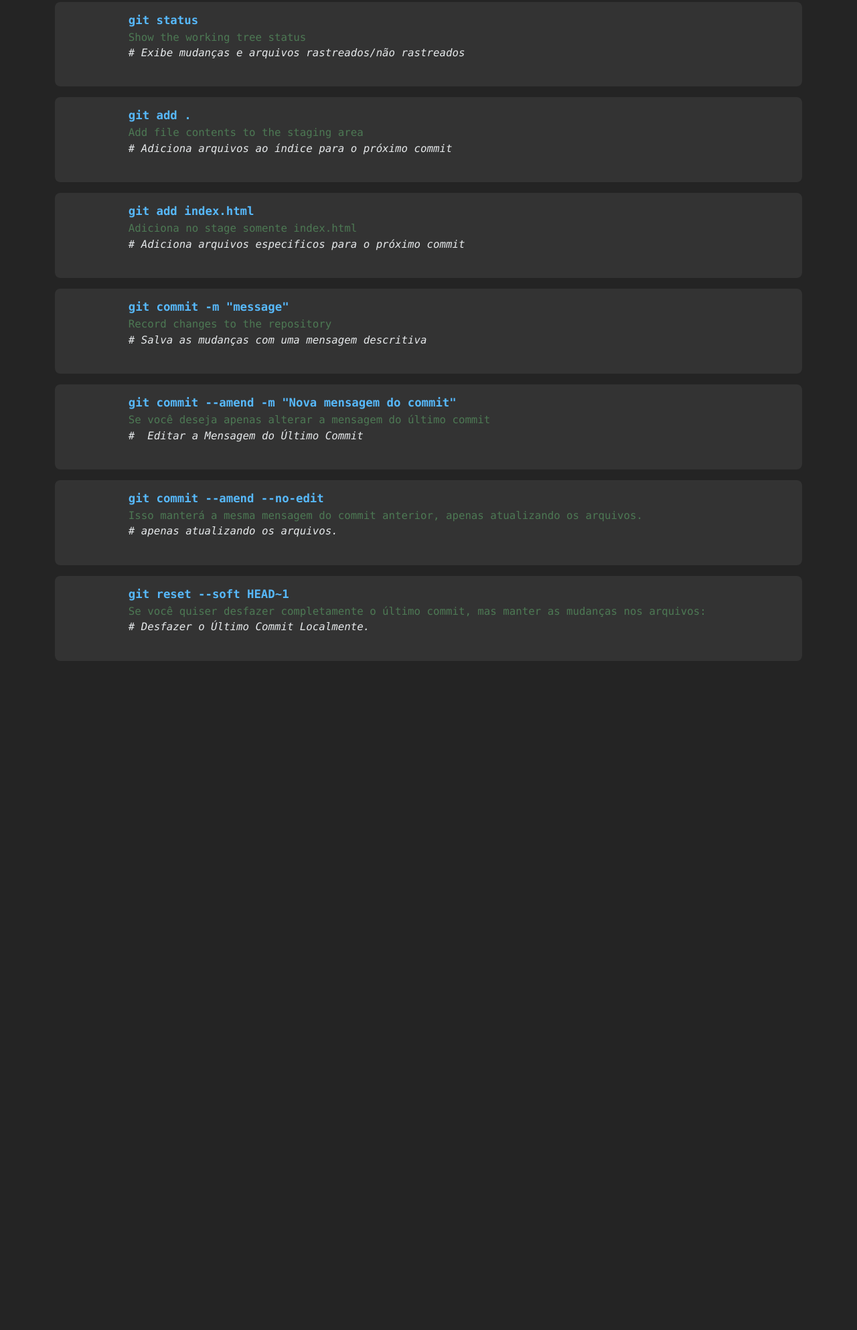
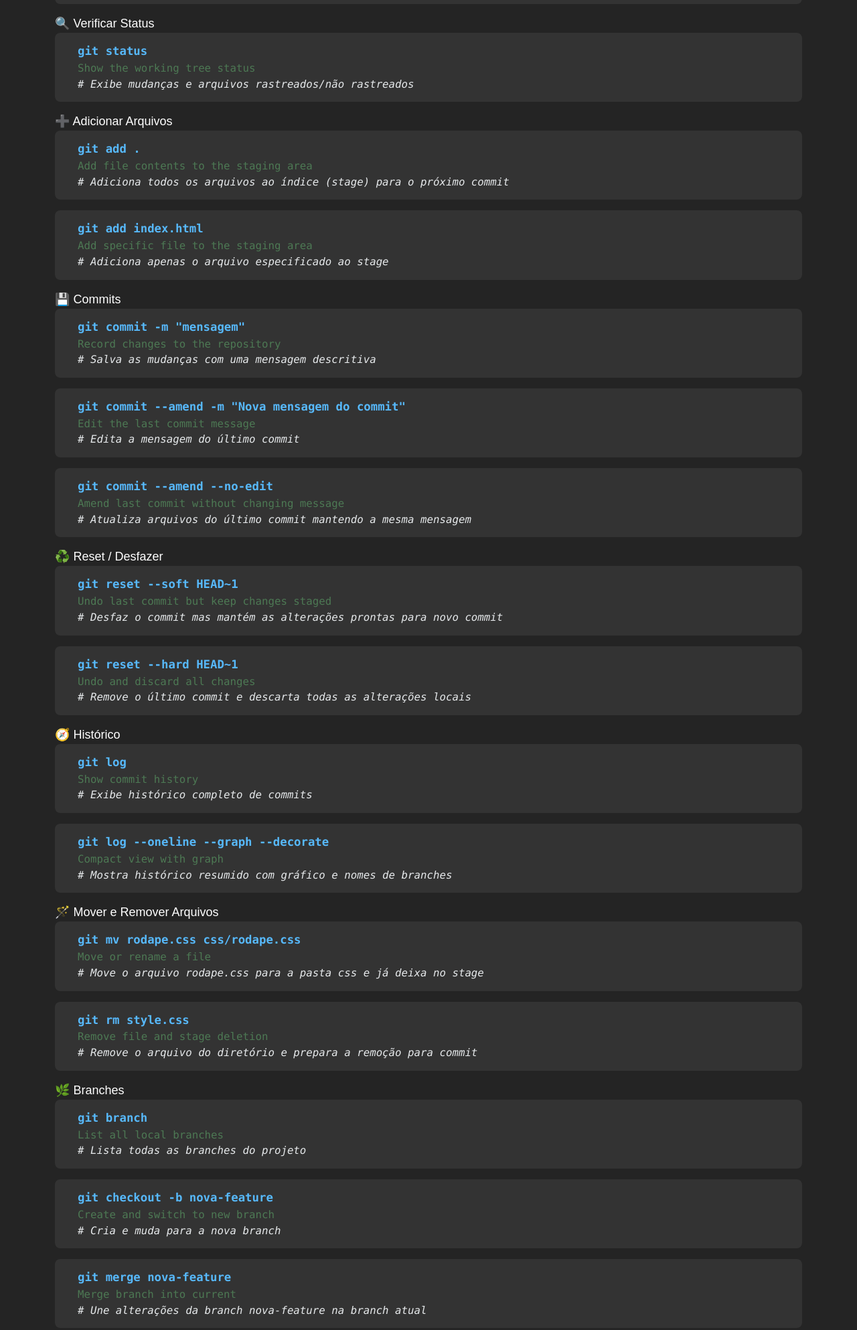
Before and after one commit to mazolatec/aprendendogithub, a plain HTML site: page ComandosBasicos/basic.html in a window 1280 px wide. Shown: the part 194-2180 px from the top of the page at 67% size. Before the commit the page ends 1197 px from the top, so only its background shows below. Drawn offline with nearby package versions, Linux system fonts and the light colour scheme.

Commit message:
fizemos ajustes no styles.css e alterações visuais em basic.html

```diff
--- a/ComandosBasicos/basic.html
+++ b/ComandosBasicos/basic.html
@@ -1,64 +1,182 @@
 <!DOCTYPE html>
 <html lang="pt-br">
 <head>
-    <meta charset="UTF-8">
-    <meta name="viewport" content="width=device-width, initial-scale=1.0">
+  <!-- 🔧 Metas essenciais -->
+  <meta charset="UTF-8" />
+  <meta name="viewport" content="width=device-width, initial-scale=1" />
+
+  <!-- 🏷️ Título -->
   <title>Basic Commands</title>
+
+  <!-- 🎛️ Bootstrap CSS -->
   <link href="https://cdn.jsdelivr.net/npm/bootstrap@5.3.2/dist/css/bootstrap.min.css" rel="stylesheet">
+
+  <!-- 🎨 Seu CSS principal -->
   <link rel="stylesheet" href="../css/styles.css">
+</head>
 
-</head>
 <body>
   <main class="container mt-4">
-    <a class="command" href="../index.html"> Voltar</a>
+    <!-- 🔙 Voltar -->
+    <a class="command d-inline-block mb-3" href="../index.html">← Voltar</a>
 
-
-    <div>
-        <pre>
+    <!-- /* 📦 Inicialização */ -->
+    <div class="section-title">📦 Inicialização</div>
+    <div class="stack">
+      <pre data-copy="git init">
   <span class="command">git init</span>
   <span class="description">Initialize a new Git repository</span>
   <span class="comment"># Cria um repositório vazio no diretório atual</span>
 </pre>
-        <pre>
+    </div>
+
+    <!-- /* 🔍 Verificar Status */ -->
+    <div class="section-title">🔍 Verificar Status</div>
+    <div class="stack">
+      <pre data-copy="git status">
   <span class="command">git status</span>
   <span class="description">Show the working tree status</span>
   <span class="comment"># Exibe mudanças e arquivos rastreados/não rastreados</span>
 </pre>
-        <pre>
+    </div>
+
+    <!-- /* ➕ Adicionar Arquivos */ -->
+    <div class="section-title">➕ Adicionar Arquivos</div>
+    <div class="stack">
+      <pre data-copy="git add .">
   <span class="command">git add .</span>
   <span class="description">Add file contents to the staging area</span>
-          <span class="comment"># Adiciona arquivos ao índice para o próximo commit</span>
+  <span class="comment"># Adiciona todos os arquivos ao índice (stage) para o próximo commit</span>
 </pre>
-        <pre>
+
+      <pre data-copy='git add index.html'>
   <span class="command">git add index.html</span>
-          <span class="description">Adiciona no stage somente index.html</span>
-          <span class="comment"># Adiciona arquivos especificos para o próximo commit</span>
+  <span class="description">Add specific file to the staging area</span>
+  <span class="comment"># Adiciona apenas o arquivo especificado ao stage</span>
 </pre>
-        <pre>
-          <span class="command">git commit -m "message"</span>
+    </div>
+
+    <!-- /* 💾 Commits */ -->
+    <div class="section-title">💾 Commits</div>
+    <div class="stack">
+      <pre data-copy='git commit -m "mensagem"'>
+  <span class="command">git commit -m "mensagem"</span>
   <span class="description">Record changes to the repository</span>
   <span class="comment"># Salva as mudanças com uma mensagem descritiva</span>
 </pre>
-        <pre>
+
+      <pre data-copy='git commit --amend -m "Nova mensagem do commit"'>
   <span class="command">git commit --amend -m "Nova mensagem do commit"</span>
-          <span class="description">Se você deseja apenas alterar a mensagem do último commit</span>
-          <span class="comment">#  Editar a Mensagem do Último Commit</span>
+  <span class="description">Edit the last commit message</span>
+  <span class="comment"># Edita a mensagem do último commit</span>
 </pre>
-        <pre>
-          <span class="command">git commit --amend --no-edit </span>
-          <span class="description">Isso manterá a mesma mensagem do commit anterior, apenas atualizando os arquivos.</span>
-          <span class="comment"># apenas atualizando os arquivos.</span>
-        </pre>
-        <pre>
-          <span class="command">git reset --soft HEAD~1 </span>
-          <span class="description">Se você quiser desfazer completamente o último commit, mas manter as mudanças nos arquivos:</span>
-          <span class="comment"># Desfazer o Último Commit Localmente.</span>
+
+      <pre data-copy="git commit --amend --no-edit">
+  <span class="command">git commit --amend --no-edit</span>
+  <span class="description">Amend last commit without changing message</span>
+  <span class="comment"># Atualiza arquivos do último commit mantendo a mesma mensagem</span>
 </pre>
     </div>
-  </main>
 
-  <!-- Bootstrap JavaScript -->
+    <!-- /* ♻️ Reset / Desfazer */ -->
+    <div class="section-title">♻️ Reset / Desfazer</div>
+    <div class="stack">
+      <pre data-copy="git reset --soft HEAD~1">
+  <span class="command">git reset --soft HEAD~1</span>
+  <span class="description">Undo last commit but keep changes staged</span>
+  <span class="comment"># Desfaz o commit mas mantém as alterações prontas para novo commit</span>
+</pre>
 
-  <script src="https://cdn.jsdelivr.net/npm/bootstrap@5.3.2/dist/js/bootstrap.bundle.min.js"></script>
-</body>
-</html>
+      <pre data-copy="git reset --hard HEAD~1">
+  <span class="command">git reset --hard HEAD~1</span>
+  <span class="description">Undo and discard all changes</span>
+  <span class="comment"># Remove o último commit e descarta todas as alterações locais</span>
+</pre>
+    </div>
+
+    <!-- /* 🧭 Histórico */ -->
+    <div class="section-title">🧭 Histórico</div>
+    <div class="stack">
+      <pre data-copy="git log">
+  <span class="command">git log</span>
+  <span class="description">Show commit history</span>
+  <span class="comment"># Exibe histórico completo de commits</span>
+</pre>
+
+      <pre data-copy="git log --oneline --graph --decorate">
+  <span class="command">git log --oneline --graph --decorate</span>
+  <span class="description">Compact view with graph</span>
+  <span class="comment"># Mostra histórico resumido com gráfico e nomes de branches</span>
+</pre>
+    </div>
+
+    <!-- /* 🪄 Mover e Remover Arquivos */ -->
+    <div class="section-title">🪄 Mover e Remover Arquivos</div>
+    <div class="stack">
+      <pre data-copy="git mv rodape.css css/rodape.css">
+  <span class="command">git mv rodape.css css/rodape.css</span>
+  <span class="description">Move or rename a file</span>
+  <span class="comment"># Move o arquivo rodape.css para a pasta css e já deixa no stage</span>
+</pre>
+
+      <pre data-copy="git rm style.css">
+  <span class="command">git rm style.css</span>
+  <span class="description">Remove file and stage deletion</span>
+  <span class="comment"># Remove o arquivo do diretório e prepara a remoção para commit</span>
+</pre>
+    </div>
+
+    <!-- /* 🌿 Branches */ -->
+    <div class="section-title">🌿 Branches</div>
+    <div class="stack">
+      <pre data-copy="git branch">
+  <span class="command">git branch</span>
+  <span class="description">List all local branches</span>
+  <span class="comment"># Lista todas as branches do projeto</span>
+</pre>
+
+      <pre data-copy="git checkout -b nova-feature">
+  <span class="command">git checkout -b nova-feature</span>
+  <span class="description">Create and switch to new branch</span>
+  <span class="comment"># Cria e muda para a nova branch</span>
+</pre>
+
+      <pre data-copy="git merge nova-feature">
+  <span class="command">git merge nova-feature</span>
+  <span class="description">Merge branch into current</span>
+  <span class="comment"># Une alterações da branch nova-feature na branch atual</span>
+</pre>
+    </div>
+
+    <!-- /* 🌐 Repositório Remoto */ -->
+    <div class="section-title">🌐 Repositório Remoto</div>
+    <div class="stack">
+      <pre data-copy="git remote add origin https://github.com/usuario/repositorio.git">
+  <span class="command">git remote add origin https://github.com/usuario/repositorio.git</span>
+  <span class="description">Connect local repo to remote</span>
+  <span class="comment"># Associa o repositório local ao GitHub (remoto principal)</span>
+</pre>
+
+      <pre data-copy="git push -u origin main">
+  <span class="command">git push -u origin main</span>
+  <span class="description">Push branch to remote (set upstream)</span>
+  <span class="comment"># Envia a branch local e define o acompanhamento remoto</span>
+</pre>
+
+      <pre data-copy="git pull">
+  <span class="command">git pull</span>
+  <span class="description">Fetch and merge changes from remote</span>
+  <span class="comment"># Baixa e integra atualizações do repositório remoto</span>
+</pre>
+    </div>
+
+    <!-- /* ⚙️ Configurações */ -->
+    <div class="section-title">⚙️ Configurações</div>
+    <div class="stack">
+      <pre data-copy='git config --global user.name "Seu Nome"'>
+  <span class="command">git config --global user.name "Seu Nome"</span>
+  <span class="description">Set global username</span>
+  <span class="comment"># Define o nome de usuário global</span>
+</pre>
+
+      <pre data-c
```
Lines whose indentation alone changed are shown as unchanged.
